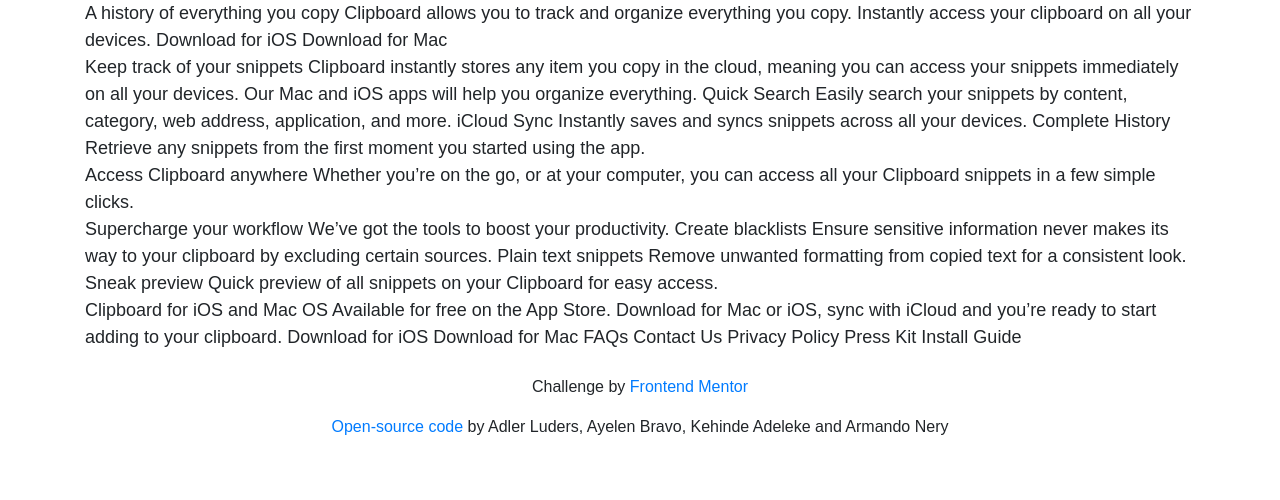
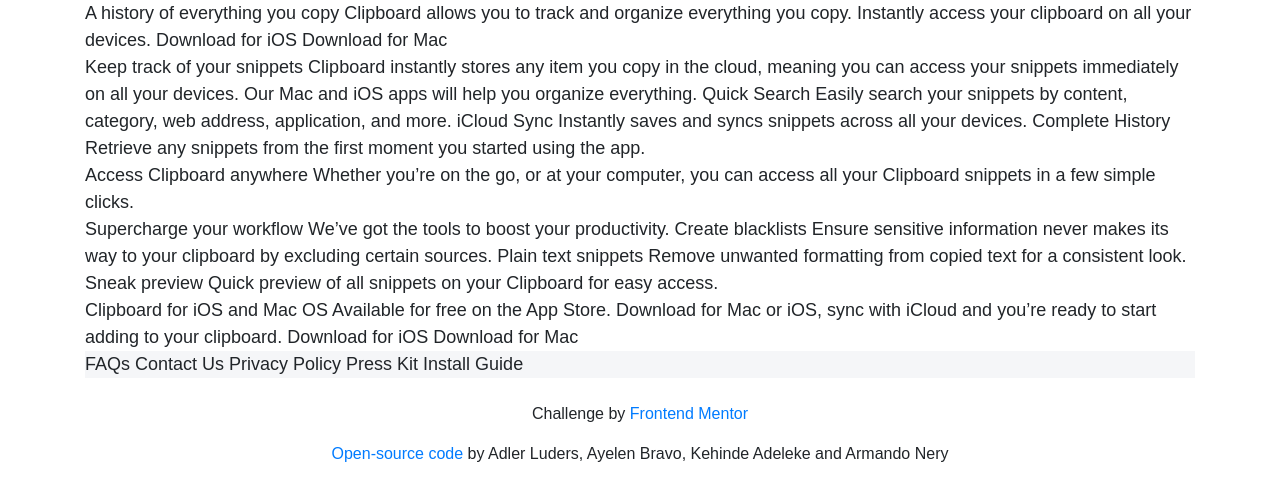
Before and after one commit to ayebravo/Clipboard-landing-page, a plain HTML site: page index.html in a window 1280 px wide. Drawn offline with nearby package versions, Linux system fonts and the light colour scheme; a web font is replaced by a local one.

Commit message:
Created a sub-section called "section4a"

```diff
--- a/index.html
+++ b/index.html
@@ -57,10 +57,13 @@
       <div class="section4">
         Clipboard for iOS and Mac OS Available for free on the App Store.
         Download for Mac or iOS, sync with iCloud and you’re ready to start
-        adding to your clipboard. Download for iOS Download for Mac FAQs Contact
-        Us Privacy Policy Press Kit Install Guide
+        adding to your clipboard. Download for iOS Download for Mac
+        <div class="section4a">
+          FAQs Contact Us Privacy Policy Press Kit Install Guide
+        </div>
       </div>
     </div>
+
     <footer>
       <div class="row attribution justify-content-center mt-4">
         <p>
--- a/styles.css
+++ b/styles.css
@@ -6,3 +6,7 @@ body {
 .attribution {
   font-size: 16px;
 }
+
+.section4a {
+  background-color: #f5f6f8;
+}
```
